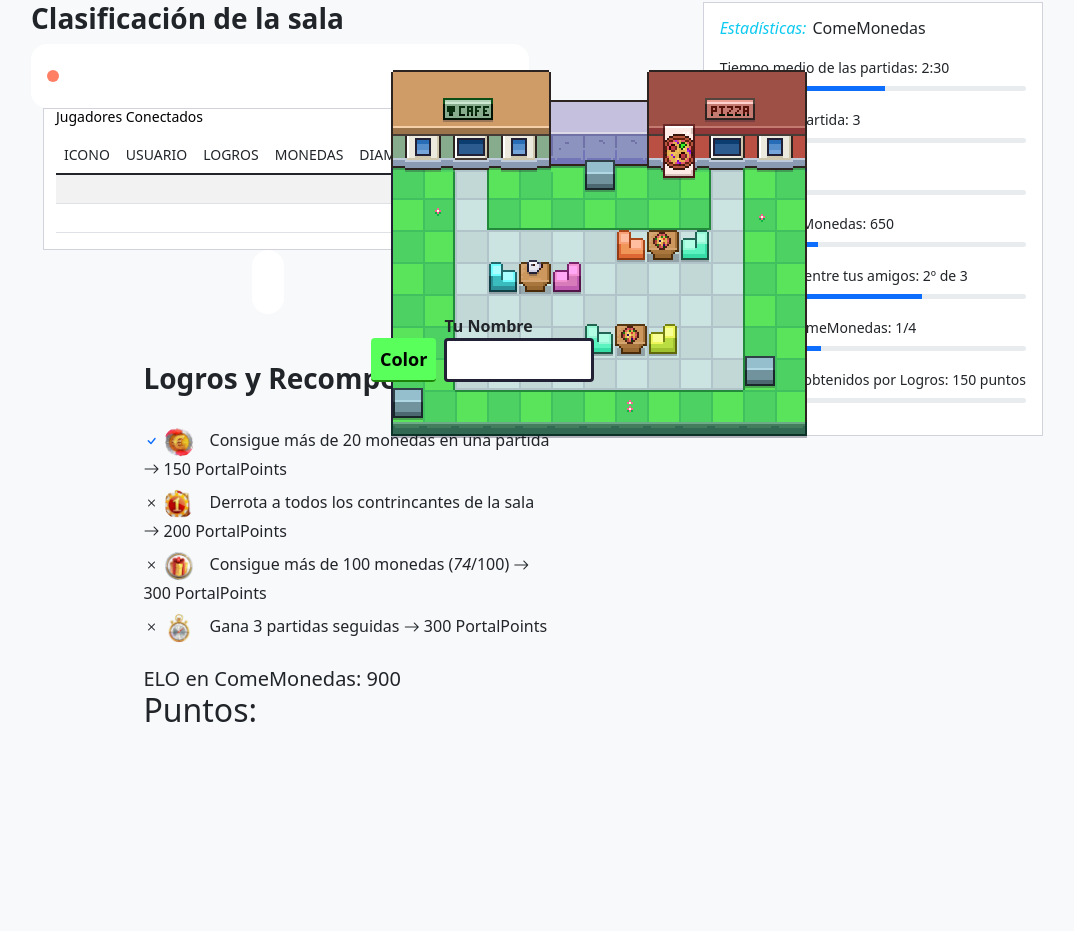
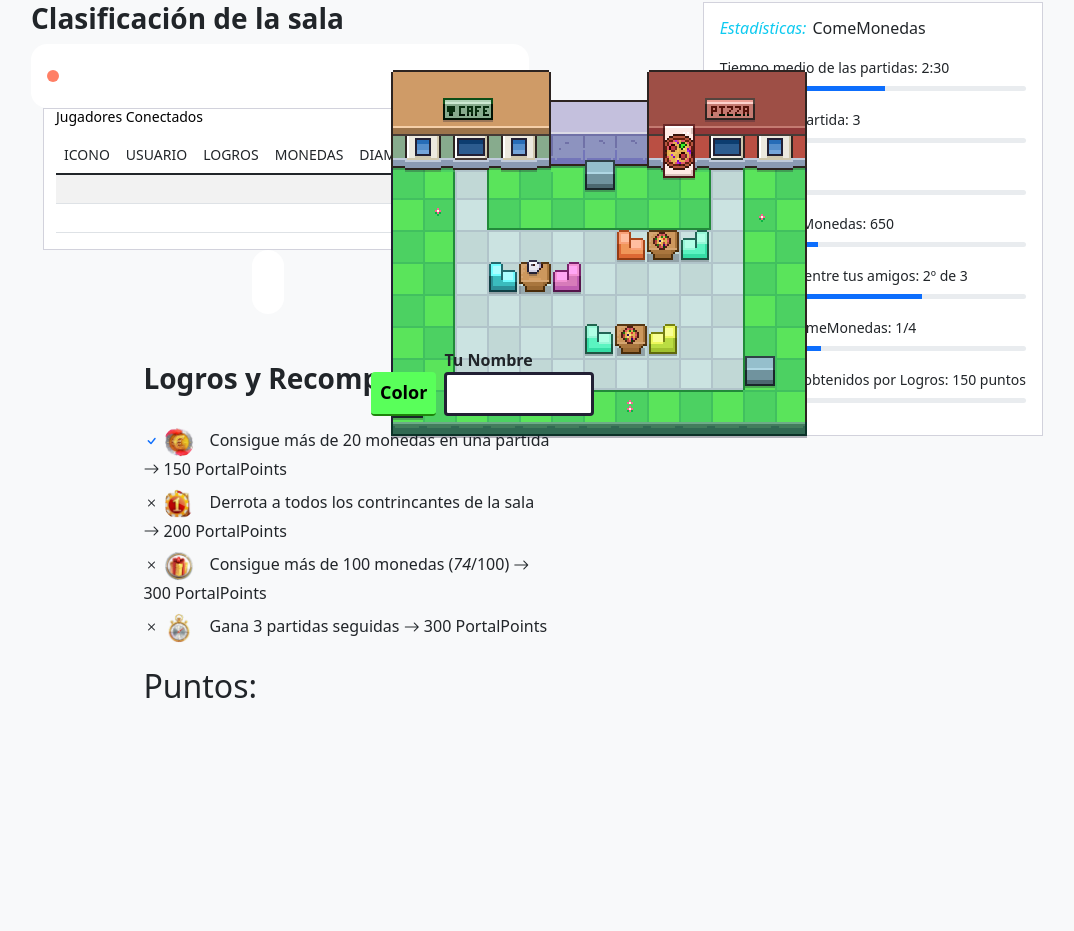
Before and after one commit to galanillo/Players-Portal-v2, a PHP site: page /gameMultiplayer.html in a window 1280 px wide. Shown: the part 298-1229 px from the top of the page, without its empty margins (87-1161 px from the left). Run offline with PHP 8.4, Linux system fonts and the light colour scheme; lists and menus that the app fills with data are empty; some libraries are stand-ins or nearby versions.

Commit message:
fix chat

```diff
--- a/css/multiplayer.css
+++ b/css/multiplayer.css
@@ -170,7 +170,7 @@ button:active {
 #nombreArea {
   padding-right: 0%;
   padding-bottom: 0%;
-  padding-top: 70%;
+  padding-top: 85%;
 }
 
 #colorArea{
--- a/gameMultiplayer.html
+++ b/gameMultiplayer.html
@@ -449,7 +449,6 @@
                                   <img class="rounded-circle me-3" width="30" height="30" src="images/Badget_4_time.png" alt="..." />Gana 3 partidas seguidas <i class="bi bi-arrow-right"></i> 300 PortalPoints
                               </li>
                           </ul>
-                            <p class="lead fw-normal mb-0">ELO en ComeMonedas: 900</p>
                             <div id=puntosMulti><h2>Puntos:</h2></div>
                             <div class="overflow-auto" id="movimientosMulti"></div>
                           <br>
```
